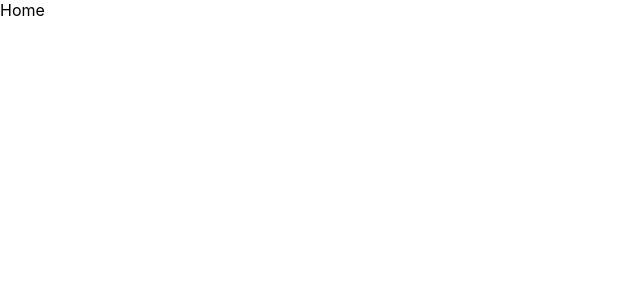
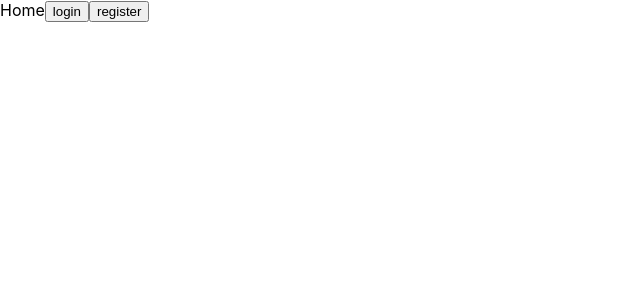
Before and after one commit to sz-sebestyen/mask-stock-billingo, a React (Create React App) app in the folder Frontend/: page / in a window 1280 px wide. Shown: the top 300 px of the page, without its empty margins (0-640 px from the left). Built offline with nearby package versions, Linux system fonts and the light colour scheme.

Commit message:
Add navigation logic to home

```diff
--- a/Frontend/src/pages/Home.jsx
+++ b/Frontend/src/pages/Home.jsx
@@ -1,7 +1,16 @@
 import React from "react";
+import { useHistory } from "react-router-dom";
 
 function Home() {
-  return <div>Home</div>;
+  const history = useHistory();
+
+  return (
+    <div>
+      Home
+      <button onClick={() => history.push("/login")}>login</button>
+      <button onClick={() => history.push("/registration")}>register</button>
+    </div>
+  );
 }
 
 export default Home;
```
